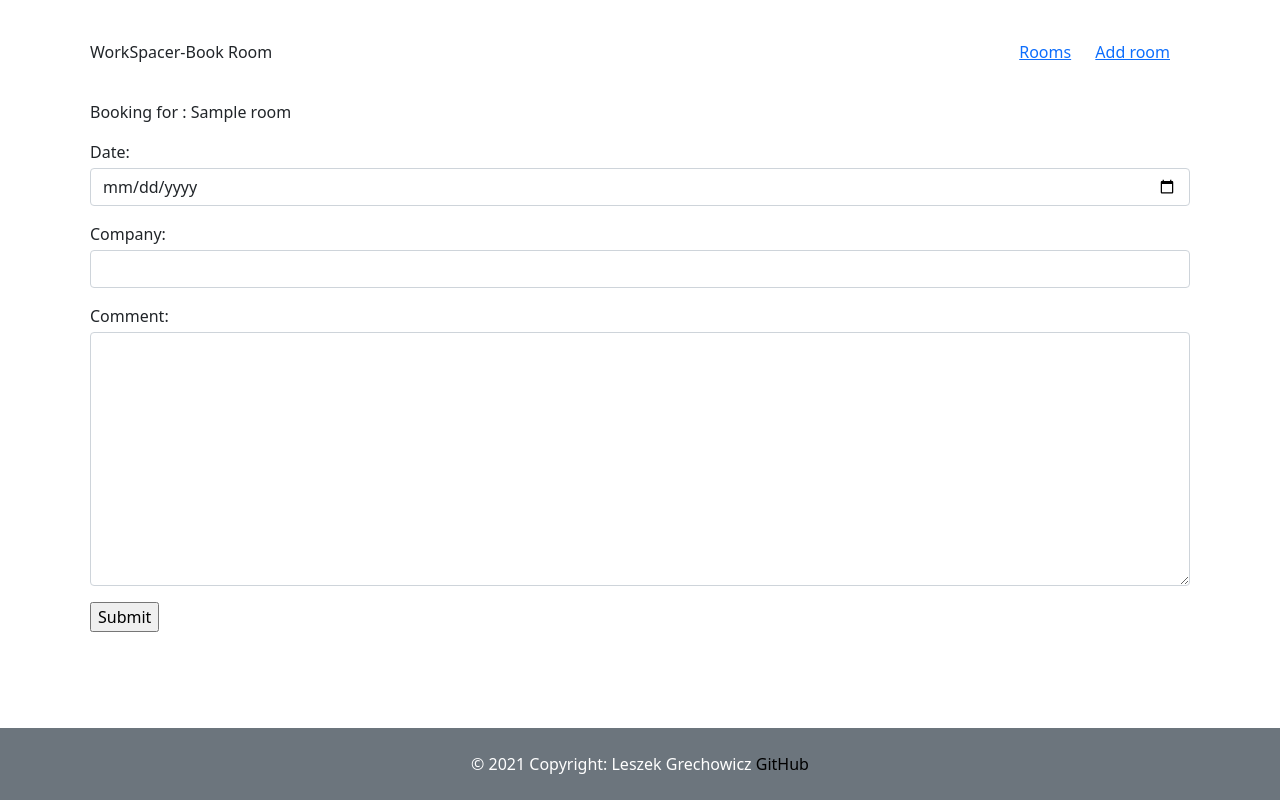
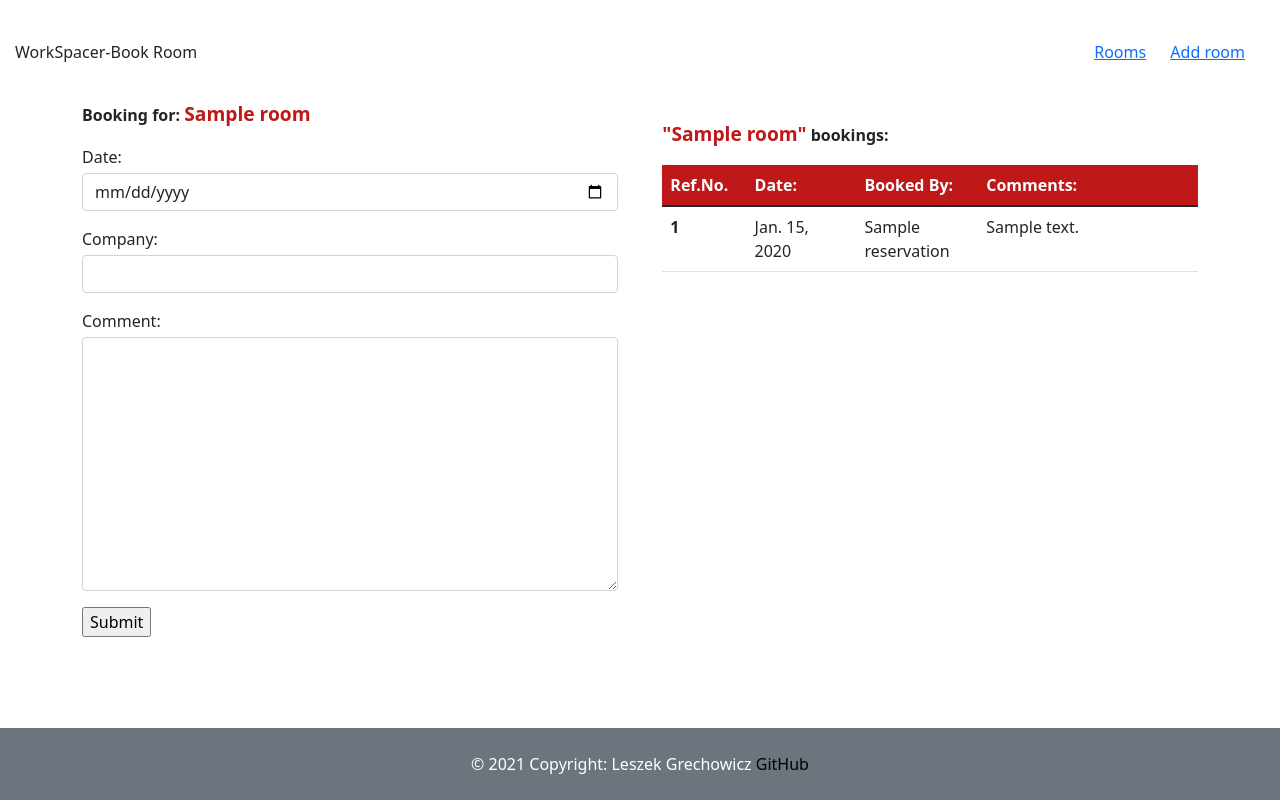
Before and after one commit to leszekgrechowicz/workspace_booking_app, a Django app: page /book-room/1 in a window 1280 px wide. Run offline with Django 3.2, Linux system fonts and the light colour scheme; tables that the repository leaves empty hold one stand-in row (values such as "Sample post").

Commit message:
Add bookings display when bookinga room

```diff
--- a/workspace_booking/forms.py
+++ b/workspace_booking/forms.py
@@ -1,8 +1,7 @@
 from django import forms
-from workspace_booking.models import Room, RoomReservations
+from workspace_booking.models import Room, Reservation
 from django.core.exceptions import ObjectDoesNotExist
 from datetime import datetime
-
 
 ATTRS = {
     'class': 'form-control mt-1',
@@ -12,8 +11,7 @@ ATTRS = {
 class AddRoomForm(forms.Form):
     room_name = forms.CharField(max_length=255, widget=forms.TextInput(attrs=ATTRS))
     room_capacity = forms.IntegerField(min_value=0, max_value=10000, widget=forms.NumberInput(attrs=ATTRS))
-    projector_available = forms.BooleanField(label='Is projector available', label_suffix=" :  ", required=False,
-                                             widget=forms.widgets.CheckboxInput())
+    projector_available = forms.BooleanField(label='Is projector available', label_suffix=":", required=False)
 
     def clean_room_name(self, *args, **kwargs):
 
@@ -31,7 +29,7 @@ class AddRoomForm(forms.Form):
 class EditRoomForm(forms.Form):
     room_name = forms.CharField(max_length=255, widget=forms.TextInput(attrs=ATTRS))
     room_capacity = forms.IntegerField(min_value=0, max_value=10000, widget=forms.NumberInput(attrs=ATTRS))
-    projector_available = forms.BooleanField(label='Is projector available', label_suffix=" :  ", required=False,
+    projector_available = forms.BooleanField(label='Is projector available', label_suffix=":", required=False,
                                              widget=forms.widgets.CheckboxInput())
 
 
--- a/workspace_booking/models.py
+++ b/workspace_booking/models.py
@@ -7,8 +7,11 @@ class Room(models.Model):
     room_capacity = models.PositiveSmallIntegerField()
     projector_available = models.BooleanField(default=False)
 
+    def __str__(self):
+        return
 
-class RoomReservations(models.Model):
+
+class Reservation(models.Model):
     room = models.ForeignKey(Room, on_delete=models.CASCADE)
     date = models.DateField()
     comment = models.TextField(null=True)
--- /dev/null
+++ b/workspace_booking/static/css/book_room.css
@@ -0,0 +1,28 @@
+
+.booking-half {
+    margin-top: 20px;
+}
+
+.thead {
+    background: #be1818;
+    color: white;
+
+}
+
+.room-name {
+    color: #be1818;
+    font-size: 1.2em;
+}
+
+@media screen and (min-width: 1100px) {
+
+    .container {
+        display: flex;
+        justify-content: space-between;
+    }
+
+    .container div {
+        width: 48%;
+    }
+
+}
--- a/workspace_booking/static/css/styles.css
+++ b/workspace_booking/static/css/styles.css
@@ -1,5 +1,5 @@
 body {
-    max-width: 1100px;
+    max-width: 1250px;
     margin: 40px auto;
 }
 
--- a/workspace_booking/templates/add_room.html
+++ b/workspace_booking/templates/add_room.html
@@ -1,4 +1,5 @@
 {% extends 'base.html' %}
+
 
 {% block content %}
 
--- a/workspace_booking/templates/base.html
+++ b/workspace_booking/templates/base.html
@@ -3,6 +3,7 @@
 <head>
     {% load static %}
     <meta charset="UTF-8">
+    <meta name="viewport" content="width=device-width, initial-scale=1">
     <link href="https://cdn.jsdelivr.net/npm/bootstrap@5.1.1/dist/css/bootstrap.min.css" rel="stylesheet"
           integrity="sha384-F3w7mX95PdgyTmZZMECAngseQB83DfGTowi0iMjiWaeVhAn4FJkqJByhZMI3AhiU" crossorigin="anonymous">
     <link rel="stylesheet" href="{% static 'css/styles.css' %}">
--- a/workspace_booking/templates/book_room.html
+++ b/workspace_booking/templates/book_room.html
@@ -1,14 +1,58 @@
 {% extends 'base.html' %}
+
+
+{% block head %}
+
+{% load static %}
+<link rel="stylesheet" href="{% static 'css/book_room.css' %}">
+
+{% endblock head %}
 
 {% block content %}
 
-<p>Booking for : {{ room.room_name }}</p>
+<div class="container">
 
-<form class="form" method="POST">
-    {% csrf_token %}
-    {{ form.as_p }}
-    <input type="submit" value="Submit">
-</form>
+    <div class="form-half">
+        <p><strong>Booking for: <span class="room-name">{{ room.room_name }}</span></strong></p>
 
+        <form class="form" method="POST">
+            {% csrf_token %}
+            {{ form.as_p }}
+            <input type="submit" value="Submit">
+        </form>
+    </div>
 
+    <div class="booking-half">
+
+        <p><strong><span class="room-name">"{{ room.room_name}}"</span> bookings: </strong></p>
+
+        <table class="table">
+            <thead class="thead">
+            <tr class="">
+                <th class="col-1" scope="col">Ref.No.</th>
+                <th class="col-2" scope="col">Date:</th>
+                <th class="col-2" scope="col">Booked By:</th>
+                <th class="col-4" scope="col">Comments:</th>
+            </tr>
+            </thead>
+            <tbody>
+            {% if room.reservation_set.all %}
+            {% for reservation in room.reservation_set.all %}
+
+            <tr class="">
+                <th class="col-1" scope="row">{{reservation.id}}</th>
+                <td class="col-2">{{reservation.date}}</td>
+                <td class="col-2">{{reservation.company_name}}</td>
+                <td class="col-4">{{reservation.comment}}</td>
+            </tr>
+            {% endfor %}
+            {% else %}
+            <div class="alert alert-danger" role="alert">
+                No further bookings for this room yet.
+            </div>
+            {% endif %}
+            </tbody>
+        </table>
+    </div>
+</div>
 {% endblock content %}
--- a/workspace_booking/views.py
+++ b/workspace_booking/views.py
@@ -1,6 +1,6 @@
 from django.shortcuts import render
 from django.views.generic import FormView
-from .models import Room, RoomReservations
+from .models import Room, Reservation
 from .forms import AddRoomForm, EditRoomForm, BookRoomForm
 from django.contrib import messages
 from django.shortcuts import redirect
@@ -102,6 +102,8 @@ class BookRoomView(FormView):
 
     def get(self, request, pk):
         room_to_book = Room.objects.get(id=pk)
+
+
         form = BookRoomForm()
         return render(request, self.template_name, {'room': room_to_book, 'title': self.title, 'form': form})
 
@@ -114,9 +116,10 @@ class BookRoomView(FormView):
             comment = form.cleaned_data['comment']
 
             try:
-                RoomReservations.objects.create(room=room_to_book, date=date, company_name=company, comment=comment)
+                Reservation.objects.create(room=room_to_book, date=date, company_name=company, comment=comment)
             except IntegrityError:
                 messages.warning(request, f'Room "{room_to_book.room_name}" is already booked at {date}')
+                return render(request, self.template_name, {'room': room_to_book, 'title': self.title, 'form': form})
 
             messages.success(request, f'Room "{room_to_book.room_name}" has been booked for {date} with {company}. ')
             return redirect(view_rooms)
```
Also changed, not shown: workspace_booking/migrations/0001_initial.py.
